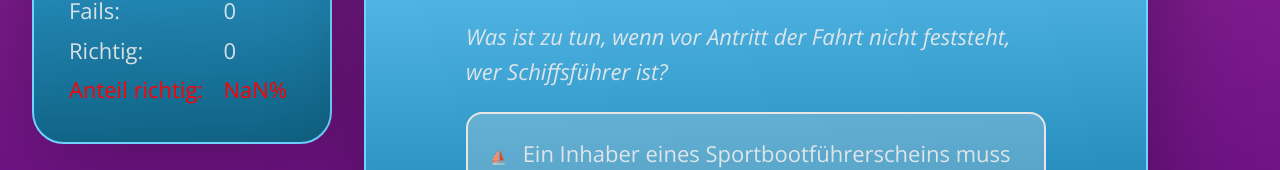
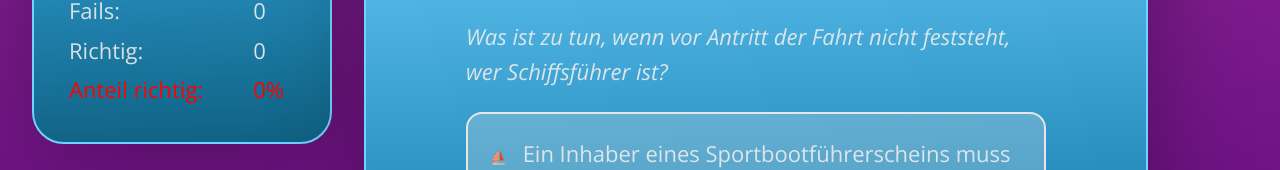
Before and after one commit to dmstern/bootsfuehrerschein, a Vue app: page /1 in a window 1280 px wide. Both pictures are taken after a click on the button "Leinen los!". Shown: the part 162-332 px from the top of the page. Built offline with nearby package versions, Linux system fonts and the light colour scheme; a web font is replaced by a local one.

Commit message:
Fix NaN error

```diff
--- a/src/components/Stats.vue
+++ b/src/components/Stats.vue
@@ -27,7 +27,7 @@ const statsStore = useStatsStore();
         :class="Math.round((statsStore.stats.length ? statsStore.stats.filter(q => q.success).length : 0) / (statsStore.stats.length - 1) * 100) >= 80 ? 'success' : ''">
         <td>Anteil richtig:</td>
         <td>
-          {{ Math.round((statsStore.stats.length ? statsStore.stats.filter(q => q.success).length : 0) / (statsStore.stats.length - 1) * 100) }}%
+          {{ statsStore.stats.length > 1 ? Math.round((statsStore.stats.length ? statsStore.stats.filter(q => q.success).length : 0) / (statsStore.stats.length - 1) * 100) : 0 }}%
         </td>
       </tr>
     </table>
```
